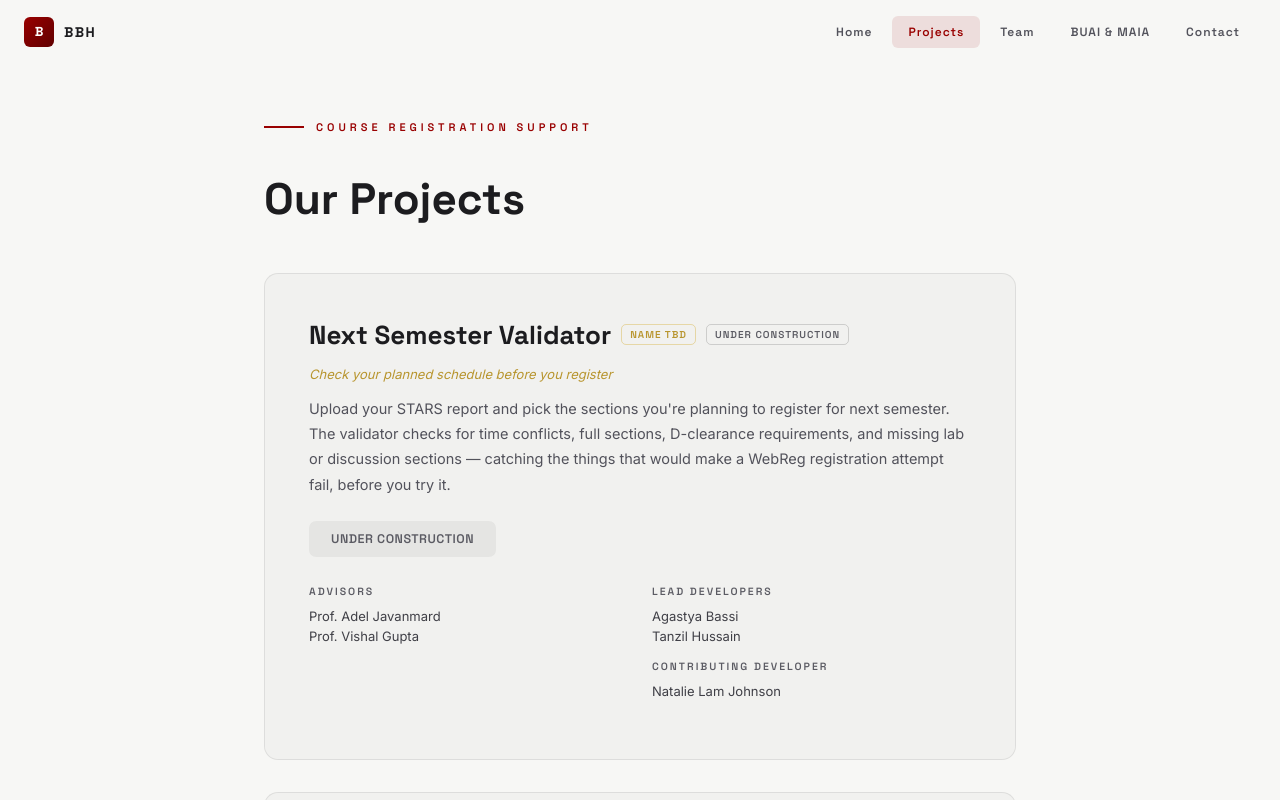
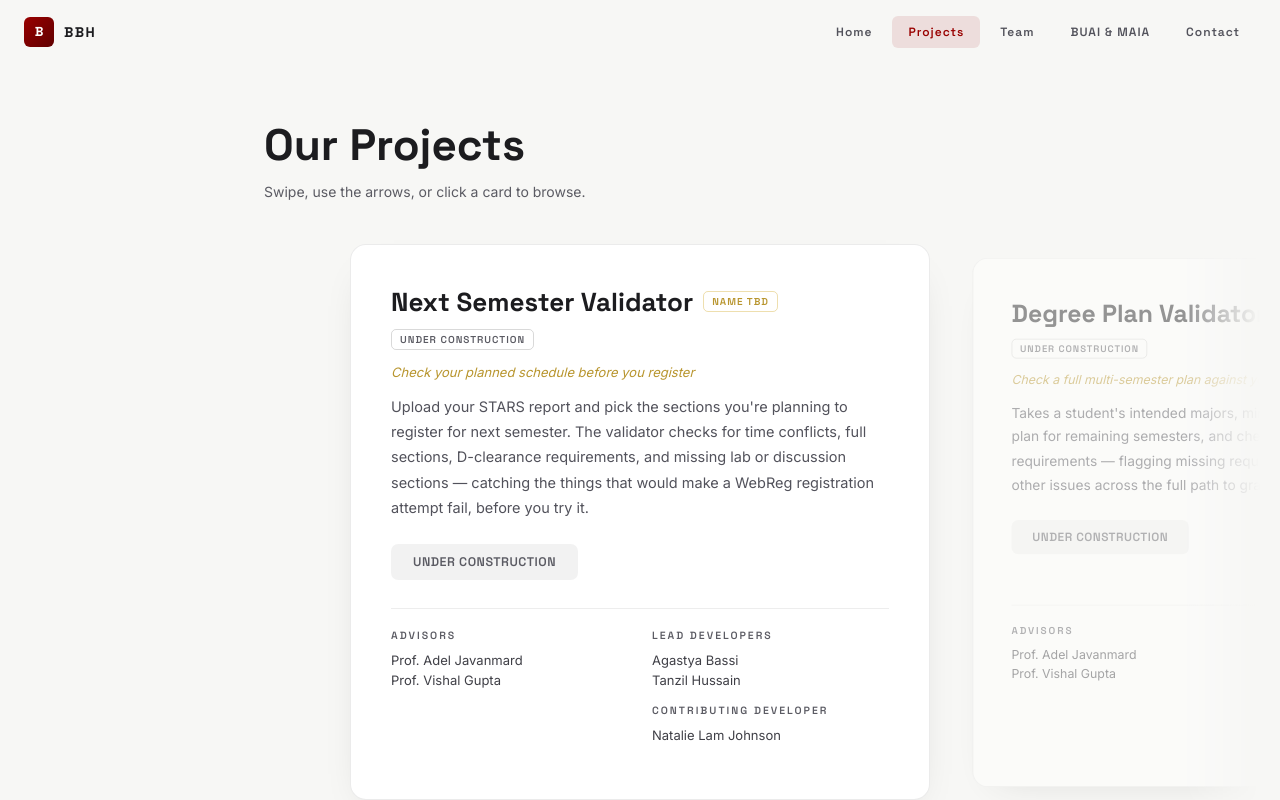
Before and after one commit to usc-bbh/bbh-website, a React (Vite) app: page / in a window 1280 px wide. Both pictures are taken after a click on the button "Projects". Built offline with nearby package versions, Linux system fonts and the light colour scheme.

Commit message:
Home cleanup, Hannigan attribution, projects carousel

```diff
--- a/src/App.jsx
+++ b/src/App.jsx
@@ -241,10 +241,6 @@ const HomePage = ({ setActiveTab }) => (
     </section>
 
     <section style={{ padding: "80px 24px", maxWidth: 900, margin: "0 auto" }}>
-      <div style={{ display: "flex", alignItems: "center", gap: 12, marginBottom: 40 }}>
-        <div style={{ width: 40, height: 2, background: "#990000" }} />
-        <span style={{ fontSize: 11, letterSpacing: 4, color: "#990000", fontFamily: "'Space Grotesk', sans-serif", fontWeight: 600 }}>WHAT WE DO</span>
-      </div>
       <h2 style={{ fontSize: "clamp(28px, 4vw, 44px)", fontFamily: "'Space Grotesk', sans-serif", fontWeight: 700, color: "#1C1C1F", lineHeight: 1.15, margin: "0 0 28px" }}>
         What is the BBH?
       </h2>
@@ -282,41 +278,24 @@ const HomePage = ({ setActiveTab }) => (
       </div>
     </section>
 
-    <section style={{ padding: "60px 24px", maxWidth: 900, margin: "0 auto" }}>
-      <div style={{ display: "flex", alignItems: "center", gap: 12, marginBottom: 40 }}>
-        <div style={{ width: 40, height: 2, background: "#D4AF37" }} />
-        <span style={{ fontSize: 11, letterSpacing: 4, color: "#B8952E", fontFamily: "'Space Grotesk', sans-serif", fontWeight: 600 }}>CURRENT PROJECT UMBRELLA</span>
-      </div>
-      <div style={{ background: "linear-gradient(135deg, rgba(153,0,0,0.05) 0%, rgba(212,175,55,0.05) 100%)", border: "1px solid rgba(153,0,0,0.15)", borderRadius: 14, padding: "clamp(32px, 5vw, 56px)", position: "relative", overflow: "hidden", cursor: "pointer", transition: "border-color 0.3s" }}
-        onClick={() => setActiveTab("projects")}
-        onMouseEnter={(e) => (e.currentTarget.style.borderColor = "rgba(153,0,0,0.4)")}
-        onMouseLeave={(e) => (e.currentTarget.style.borderColor = "rgba(153,0,0,0.15)")}>
-        <div style={{ fontSize: 11, letterSpacing: 3, color: "#B8952E", fontFamily: "'Space Grotesk', sans-serif", fontWeight: 600, marginBottom: 16 }}>3 TOOLS, ONE GOAL →</div>
-        <h3 style={{ fontSize: "clamp(22px, 3.5vw, 32px)", fontFamily: "'Space Grotesk', sans-serif", fontWeight: 700, color: "#1C1C1F", margin: "0 0 16px" }}>Course Registration Support</h3>
-        <p style={{ fontSize: 15, color: "#52525B", lineHeight: 1.7, fontFamily: "'Inter', sans-serif", maxWidth: 560 }}>
-          Three connected tools that help USC students plan and register for classes with more
-          confidence — validating a next-semester schedule, checking a full multi-semester degree
-          plan, and gathering anonymized data to keep testing and improving both.
-        </p>
-        <div style={{ display: "inline-flex", alignItems: "center", gap: 8, marginTop: 24, color: "#990000", fontSize: 13, fontWeight: 600, fontFamily: "'Space Grotesk', sans-serif", letterSpacing: 1 }}>
-          VIEW ALL 3 TOOLS
-          <span style={{ fontSize: 18 }}>→</span>
-        </div>
-      </div>
-    </section>
 
     <section style={{ padding: "60px 24px 100px", maxWidth: 900, margin: "0 auto", textAlign: "center" }}>
       <blockquote style={{ fontSize: "clamp(18px, 3vw, 26px)", fontFamily: "'Space Grotesk', sans-serif", fontWeight: 400, color: "#3F3F46", lineHeight: 1.6, margin: 0, padding: "0 20px" }}>
-        "At the USC Marshall School of Business BUAI program,{" "}
+        "In Artificial Intelligence for Business (BUAI),{" "}
         <span style={{ color: "#990000", fontWeight: 600 }}>students are actively using their skills</span>{" "}
         to improve the world around them."
       </blockquote>
+      <div style={{ marginTop: 24, fontSize: 14, color: "#52525B", fontFamily: "'Inter', sans-serif" }}>
+        <span style={{ fontWeight: 600, color: "#1C1C1F" }}>Professor Charlie Hannigan</span>
+        <br />
+        Academic Director, AI for Business (BUAI)
+      </div>
     </section>
   </div>
 );
 
 const ToolCard = ({ tool }) => (
-  <div style={{ background: "rgba(0,0,0,0.025)", border: "1px solid rgba(0,0,0,0.08)", borderRadius: 14, padding: "clamp(28px, 4vw, 44px)", marginBottom: 32 }}>
+  <div style={{ background: "#FFFFFF", border: "1px solid rgba(0,0,0,0.08)", borderRadius: 16, padding: "clamp(26px, 4vw, 40px)", height: "100%", boxSizing: "border-box", display: "flex", flexDirection: "column", boxShadow: "0 18px 40px -24px rgba(28,28,31,0.25)" }}>
     <div style={{ display: "flex", alignItems: "center", gap: 10, marginBottom: 14, flexWrap: "wrap" }}>
       <h3 style={{ fontSize: "clamp(20px, 3vw, 26px)", fontFamily: "'Space Grotesk', sans-serif", fontWeight: 700, color: "#1C1C1F", margin: 0 }}>{tool.name}</h3>
       {tool.nameIsPlaceholder && (
@@ -331,15 +310,15 @@ const ToolCard = ({ tool }) => (
     <p style={{ fontSize: 13, color: "#B8952E", fontFamily: "'Inter', sans-serif", fontStyle: "italic", marginBottom: 14 }}>{tool.tagline}</p>
     <p style={{ fontSize: 14.5, color: "#52525B", lineHeight: 1.75, fontFamily: "'Inter', sans-serif", marginBottom: 24 }}>{tool.description}</p>
     {tool.link ? (
-      <a href={tool.link} target="_blank" rel="noopener noreferrer" style={{ display: "inline-flex", alignItems: "center", gap: 8, padding: "10px 22px", background: "#990000", color: "#fff", borderRadius: 7, textDecoration: "none", fontSize: 12.5, fontWeight: 600, fontFamily: "'Space Grotesk', sans-serif", letterSpacing: 0.5, marginBottom: 28 }}>
+      <a href={tool.link} target="_blank" rel="noopener noreferrer" style={{ alignSelf: "flex-start", display: "inline-flex", alignItems: "center", gap: 8, padding: "10px 22px", background: "#990000", color: "#fff", borderRadius: 7, textDecoration: "none", fontSize: 12.5, fontWeight: 600, fontFamily: "'Space Grotesk', sans-serif", letterSpacing: 0.5, marginBottom: 28 }}>
         TRY IT ↗
       </a>
     ) : (
-      <div style={{ display: "inline-flex", alignItems: "center", gap: 8, padding: "10px 22px", background: "rgba(0,0,0,0.05)", color: "#5B5B63", borderRadius: 7, fontSize: 12.5, fontWeight: 600, fontFamily: "'Space Grotesk', sans-serif", letterSpacing: 0.5, marginBottom: 28 }}>
+      <div style={{ alignSelf: "flex-start", display: "inline-flex", alignItems: "center", gap: 8, padding: "10px 22px", background: "rgba(0,0,0,0.05)", color: "#5B5B63", borderRadius: 7, fontSize: 12.5, fontWeight: 600, fontFamily: "'Space Grotesk', sans-serif", letterSpacing: 0.5, marginBottom: 28 }}>
         UNDER CONSTRUCTION
       </div>
     )}
-    <div style={{ display: "grid", gridTemplateColumns: "1fr 1fr", gap: 24 }}>
+    <div style={{ display: "grid", gridTemplateColumns: "1fr 1fr", gap: 24, marginTop: "auto", paddingTop: 20, borderTop: "1px solid rgba(0,0,0,0.07)" }}>
       <div>
         <div style={{ fontSize: 10.5, letterSpacing: 2, color: "#5B5B63", fontFamily: "'Space Grotesk', sans-serif", fontWeight: 600, marginBottom: 10 }}>ADVISORS</div>
         {ADVISORS.map((a, i) => (
@@ -367,16 +346,119 @@ const ToolCard = ({ tool }) => (
   </div>
 );
 
+// ─── Project carousel: centered cards, equal gaps, arrows, dots, keys ───
+const CARD_W = "min(580px, 84vw)";
+const ProjectCarousel = ({ items }) => {
+  const trackRef = useRef(null);
+  const cardRefs = useRef([]);
+  const rafRef = useRef(null);
+  const [active, setActive] = useState(0);
+
+  const goTo = (i) => {
+    const n = Math.max(0, Math.min(items.length - 1, i));
+    const track = trackRef.current;
+    const el = cardRefs.current[n];
+    if (!track || !el) return;
+    const reduce = window.matchMedia && window.matchMedia("(prefers-reduced-motion: reduce)").matches;
+    track.scrollTo({ left: el.offsetLeft - (track.clientWidth - el.clientWidth) / 2, behavior: reduce ? "auto" : "smooth" });
+  };
+
+  const onScroll = () => {
+    if (rafRef.current) return;
+    rafRef.current = requestAnimationFrame(() => {
+      rafRef.current = null;
+      const track = trackRef.current;
+      if (!track) return;
+      const center = track.scrollLeft + track.clientWidth / 2;
+      let best = 0, bestD = Infinity;
+      cardRefs.current.forEach((el, i) => {
+        if (!el) return;
+        const d = Math.abs(el.offsetLeft + el.clientWidth / 2 - center);
+        if (d < bestD) { bestD = d; best = i; }
+      });
+      setActive(best);
+    });
+  };
+
+  useEffect(() => () => rafRef.current && cancelAnimationFrame(rafRef.current), []);
+
+  const arrow = (dir) => {
+    const disabled = dir < 0 ? active === 0 : active === items.length - 1;
+    return (
+      <button
+        onClick={() => goTo(active + dir)}
+        disabled={disabled}
+        aria-label={dir < 0 ? "Previous project" : "Next project"}
+        style={{ width: 44, height: 44, borderRadius: "50%", border: "1px solid rgba(0,0,0,0.14)", background: "#fff", color: "#1C1C1F", fontSize: 18, cursor: disabled ? "default" : "pointer", opacity: disabled ? 0.35 : 1, transition: "border-color 0.2s, color 0.2s, opacity 0.2s", display: "inline-flex", alignItems: "center", justifyContent: "center" }}
+        onMouseEnter={(e) => { if (!disabled) { e.currentTarget.style.borderColor = "#990000"; e.currentTarget.style.color = "#990000"; } }}
+        onMouseLeave={(e) => { e.currentTarget.style.borderColor = "rgba(0,0,0,0.14)"; e.currentTarget.style.color = "#1C1C1F"; }}
+      >
+        {dir < 0 ? "←" : "→"}
+      </button>
+    );
+  };
+
+  return (
+    <div
+      role="region"
+      aria-roledescription="carousel"
+      aria-label="BBH projects"
+      tabIndex={0}
+      onKeyDown={(e) => {
+        if (e.key === "ArrowRight") { e.preventDefault(); goTo(active + 1); }
+        if (e.key === "ArrowLeft") { e.preventDefault(); goTo(active - 1); }
+      }}
+      style={{ outline: "none" }}
+    >
+      <style>{`.bbh-track::-webkit-scrollbar{display:none}`}</style>
+      <div
+        ref={trackRef}
+        className="bbh-track"
+        onScroll={onScroll}
+        style={{ display: "flex", alignItems: "stretch", gap: 28, overflowX: "auto", scrollSnapType: "x mandatory", scrollbarWidth: "none", WebkitMaskImage: "linear-gradient(90deg, transparent 0, #000 6%, #000 94%, transparent 100%)", maskImage: "linear-gradient(90deg, transparent 0, #000 6%, #000 94%, transparent 100%)", padding: `12px calc(50% - ${CARD_W} / 2) 28px` }}
+      >
+        {items.map((tool, i) => (
+          <div
+            key={tool.id}
+            ref={(el) => (cardRefs.current[i] = el)}
+            role="group"
+            aria-roledescription="slide"
+            aria-label={`${i + 1} of ${items.length}: ${tool.name}`}
+            onClick={() => { if (i !== active) goTo(i); }}
+            style={{ flex: `0 0 ${CARD_W}`, scrollSnapAlign: "center", transition: "transform 0.4s cubic-bezier(.2,.8,.2,1), opacity 0.4s", transform: i === active ? "scale(1)" : "scale(0.95)", opacity: i === active ? 1 : 0.45, cursor: i === active ? "default" : "pointer" }}
+          >
+            <ToolCard tool={tool} />
+          </div>
+        ))}
+      </div>
+      <div style={{ display: "flex", alignItems: "center", justifyContent: "center", gap: 20, marginTop: 8 }}>
+        {arrow(-1)}
+        <div style={{ display: "flex", gap: 8, alignItems: "center" }}>
+          {items.map((t, i) => (
+            <button
+              key={t.id}
+              onClick={() => goTo(i)}
+              aria-label={`Go to ${t.name}`}
+              aria-current={i === active}
+              style={{ width: i === active ? 26 : 8, height: 8, borderRadius: 999, border: "none", padding: 0, background: i === active ? "#990000" : "rgba(0,0,0,0.18)", cursor: "pointer", transition: "width 0.3s, background 0.3s" }}
+            />
+          ))}
+        </div>
+        {arrow(1)}
+      </div>
+    </div>
+  );
+};
+
 const ProjectsPage = () => (
-  <div style={{ padding: "120px 24px 100px", maxWidth: 800, margin: "0 auto" }}>
-    <div style={{ display: "flex", alignItems: "center", gap: 12, marginBottom: 40 }}>
-      <div style={{ width: 40, height: 2, background: "#990000" }} />
-      <span style={{ fontSize: 11, letterSpacing: 4, color: "#990000", fontFamily: "'Space Grotesk', sans-serif", fontWeight: 600 }}>COURSE REGISTRATION SUPPORT</span>
+  <div style={{ padding: "120px 0 100px" }}>
+    <div style={{ maxWidth: 800, margin: "0 auto", padding: "0 24px" }}>
+      <h2 style={{ fontSize: "clamp(28px, 4vw, 44px)", fontFamily: "'Space Grotesk', sans-serif", fontWeight: 700, color: "#1C1C1F", lineHeight: 1.15, margin: "0 0 12px" }}>Our Projects</h2>
+      <p style={{ fontSize: 14, color: "#5B5B63", fontFamily: "'Inter', sans-serif", margin: "0 0 32px" }}>Swipe, use the arrows, or click a card to browse.</p>
     </div>
-    <h2 style={{ fontSize: "clamp(28px, 4vw, 44px)", fontFamily: "'Space Grotesk', sans-serif", fontWeight: 700, color: "#1C1C1F", lineHeight: 1.15, margin: "0 0 48px" }}>Our Projects</h2>
-    {TOOLS.map((tool) => (
-      <ToolCard key={tool.id} tool={tool} />
-    ))}
+    <div style={{ maxWidth: 1240, margin: "0 auto" }}>
+      <ProjectCarousel items={TOOLS} />
+    </div>
   </div>
 );
 
```
